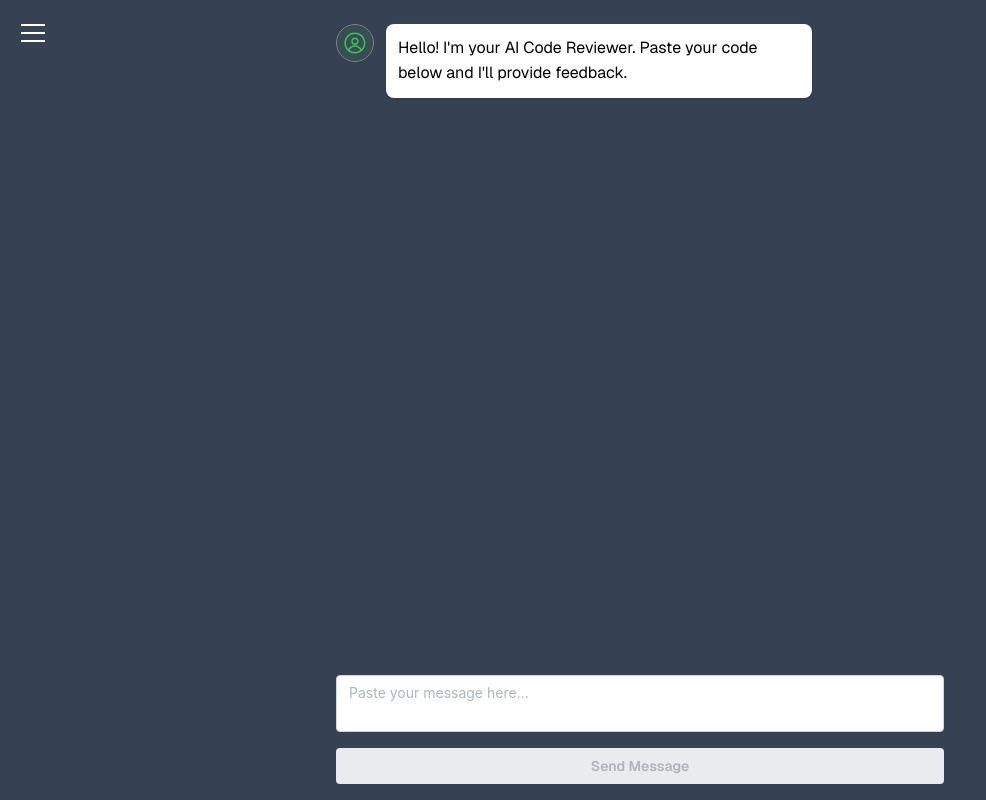
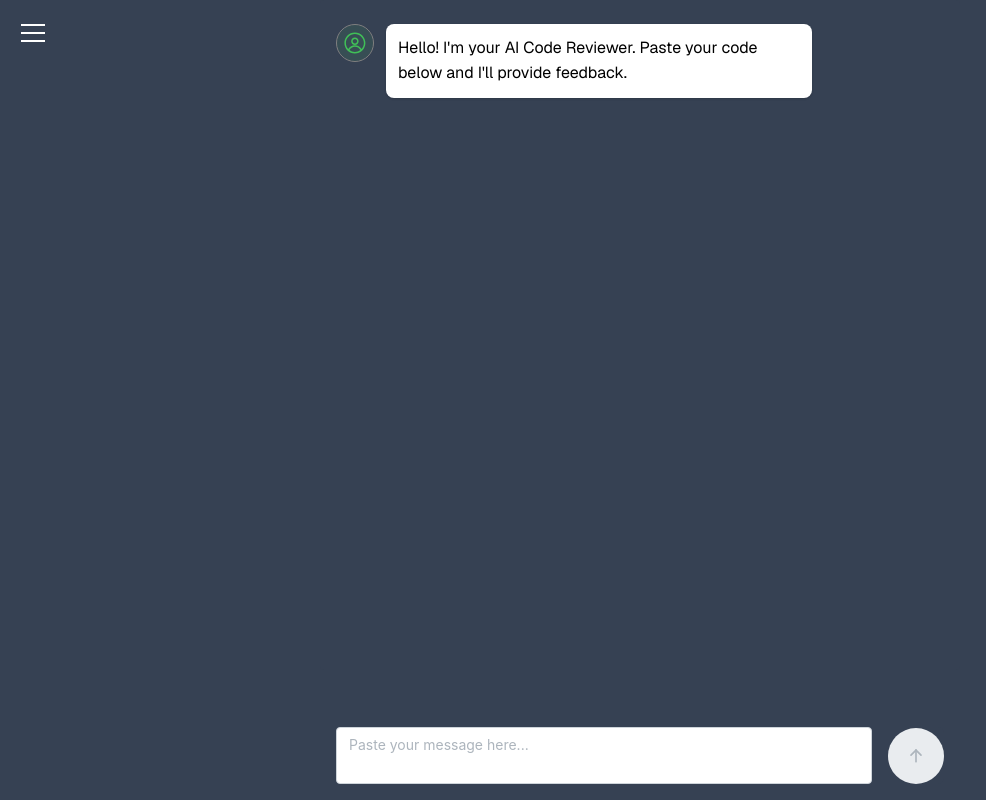
Before and after one commit to ryanblaisdell/nextjs-ai-code-reviewer, a Next.js app in the folder nextjs-ai-code-reviewer/: page / in a window 1280 px wide. Shown: the whole page, without its empty margins (0-986 px from the left). Built offline with nearby package versions, Linux system fonts and the light colour scheme; no server answers; sample sign-in values are in the browser's storage.

Commit message:
changed send message button

```diff
--- a/nextjs-ai-code-reviewer/package.json
+++ b/nextjs-ai-code-reviewer/package.json
@@ -16,6 +16,7 @@
     "@mantine/hooks": "^8.2.2",
     "@mantine/next": "^6.0.22",
     "@mantine/ssr": "^6.0.22",
+    "@tabler/icons-react": "^3.34.1",
     "bcryptjs": "^3.0.2",
     "mongodb": "^6.18.0",
     "next": "15.4.5",
--- a/nextjs-ai-code-reviewer/src/components/ui/InputTextBox.tsx
+++ b/nextjs-ai-code-reviewer/src/components/ui/InputTextBox.tsx
@@ -1,10 +1,11 @@
 'use client'
 
-import { Textarea, Box, Button } from "@mantine/core";
+import { Textarea, Box, ActionIcon, Group } from "@mantine/core";
 import { useCodeReviewApi } from "@/hooks";
 import { useState } from "react";
 import { ChatMessage } from "./ChatTextArea";
 import { useApplicationStore } from "@/hooks/useStore";
+import { IconArrowUp } from '@tabler/icons-react';
 
 // put this in a env file at some point
 const SYSTEM_PROMPT = `You are an expert Senior Software Engineer and a meticulous code reviewer. Please respond concisly and provide swift feedback. Please ensure that your response is accurate.`;
@@ -58,28 +59,38 @@ export function InputTextBox({ onApiError, onNewMessage }: InputTextBoxProps) {
         }
     };
 
+   const textAreaMinHeight = 40 + (16 * 2) + 2; // Rough estimate: 2rem line height + 2 * padding + 2 * border
+  const buttonHeight = 'calc(var(--mantine-spacing-md) + 2rem)'; // Base height from Textarea defaults, or a fixed pixel value
+
   return (
-        <div className="absolute bottom-0 left-1/2 -translate-x-1/2 w-1/2">
-            <Box className="p-4 bg-gray-700">
+    <div className="absolute bottom-0 left-1/2 -translate-x-1/2 w-1/2 p-4"> {/* Added padding to the outer div */}
+      <Box className="bg-gray-700 rounded-md"> {/* Wrap content in a Box for consistent background/padding */}
+        {/* Mantine Group for horizontal alignment */}
+        <Group align="flex-end" className="w-full"> {/* align="flex-end" aligns items at the bottom */}
           <Textarea
-                    className="w-full bg-gray-700 border-gray-600 text-gray-100 focus:outline-none focus:ring-2 focus:ring-blue-500"
+            className="flex-grow bg-gray-700 border-gray-600 text-gray-100 focus:outline-none focus:ring-2 focus:ring-blue-500" // flex-grow for textarea
             placeholder="Paste your message here..."
             autosize
             minRows={2}
             maxRows={10}
             value={code}
             onChange={(event) => setCode(event.currentTarget.value)}
+            // Pass a style prop to ensure Textarea's height calculation is visible
+            style={{ overflowY: 'hidden' }} // Prevent Textarea's own scrollbar if you want outer ScrollArea to handle it
           />
-                <Button
+          <ActionIcon
             onClick={handleGetCodeReview}
             disabled={apiIsLoading || !code.trim()}
             loading={apiIsLoading}
-                    fullWidth
-                    mt="md"
-                    className="bg-blue-600 hover:bg-blue-700 text-white font-bold py-2 px-4 rounded-md"
+            variant="filled"
+            size={56}
+            className="bg-blue-600 hover:bg-blue-700 text-white"
+            radius="xl"
           >
-                    {getIsLoading() ? "Reviewing..." : "Send Message"}
-                </Button>
+            {/* Mantine's loading prop handles spinner automatically if loading={true} */}
+            {!apiIsLoading && <IconArrowUp size={20} />} {/* Render icon only when not loading */}
+          </ActionIcon>
+        </Group>
       </Box>
     </div>
   );
```
Also changed, not shown: 1 other file (tests, documents, lock files or other folders). Lines whose indentation alone changed are shown as unchanged.
